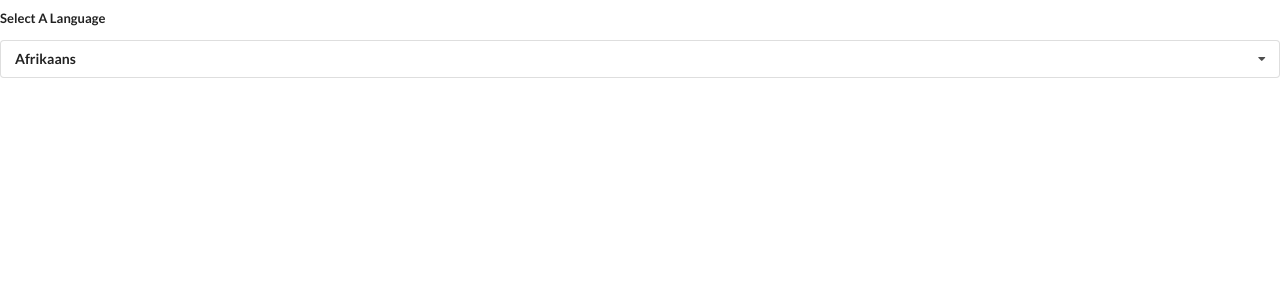
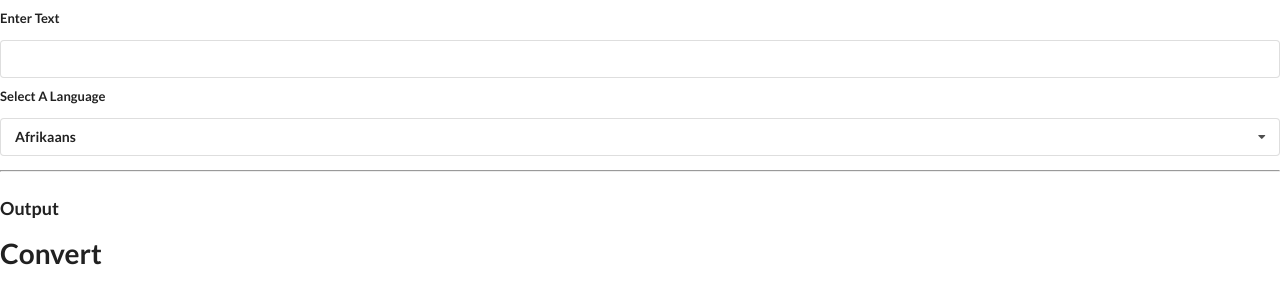
Before and after one commit to SolJCam/React-Widgets, a React (Create React App) app: page / in a window 1280 px wide. Shown: the top 304 px of the page. Built offline with nearby package versions, Linux system fonts and the light colour scheme.

Commit message:
created new Convert component to ping google translator api and update language options to user selection

```diff
--- /dev/null
+++ b/src/components/Convert.js
@@ -0,0 +1,13 @@
+import React, {useState, useEffect} from 'react';
+
+const Convert = ({language, text}) => {
+    useEffect(()=>{
+        console.log('New Language or text');
+    }, [language, text]);
+
+    return(
+        <div>Convert</div>
+    );
+};
+
+export default Convert;
--- a/src/components/Dropdown.js
+++ b/src/components/Dropdown.js
@@ -1,6 +1,6 @@
 import React, {useState, useEffect, useRef} from 'react';
 
-const Dropdown = ({options, selected, onSelectedChange}) => {
+const Dropdown = ({label, options, selected, onSelectedChange}) => {
     const [open, setOpen] = useState(false);
     const ref = useRef();      // this hook allows you to return whatever dom element you attach it to
 
@@ -36,7 +36,7 @@ const Dropdown = ({options, selected, onSelectedChange}) => {
     return(
         <div ref={ref} className='ui form'>
             <div className='field'>
-                <label className='label'>Select A Language</label>
+                <label className='label'>{label}</label>
                 <div onClick={()=>setOpen(!open)} className={`ui selection dropdown ${open ? 'visible active' : ''}`}>
                     <i className='dropdown icon'></i>
                     <div className='text'>{selected.label}</div>
--- a/src/components/Translate.js
+++ b/src/components/Translate.js
@@ -1,5 +1,8 @@
 import React, {useState} from 'react';
 import Dropdown from './Dropdown.js'
+import Convert from './Convert.js'
+
+const googleTransApiKey = "AIzaSyCHUCmpR7cT_yDFHC98CZJy2LTms-IwDlM"
 
 const options = [
     {
@@ -18,14 +21,25 @@ const options = [
 
 const Translate = () => {
     const [language, setLanguage] = useState(options[0]);
+    const [text, setText] = useState('');
 
     return(
         <div>
+            <div className='ui form'>
+                <div className='field'>
+                    <label>Enter Text</label>
+                    <input text={text} onChange={(e)=>setText(e.target.value)} />
+                </div>
+            </div>
             <Dropdown
+              label="Select A Language"
               options={options}
               selected={language}
               onSelectedChange={setLanguage}
             />
+            <hr />
+            <h3 className='ui header'>Output</h3>
+            <Convert language={language} text={text} />
         </div>
     );
 };
```
